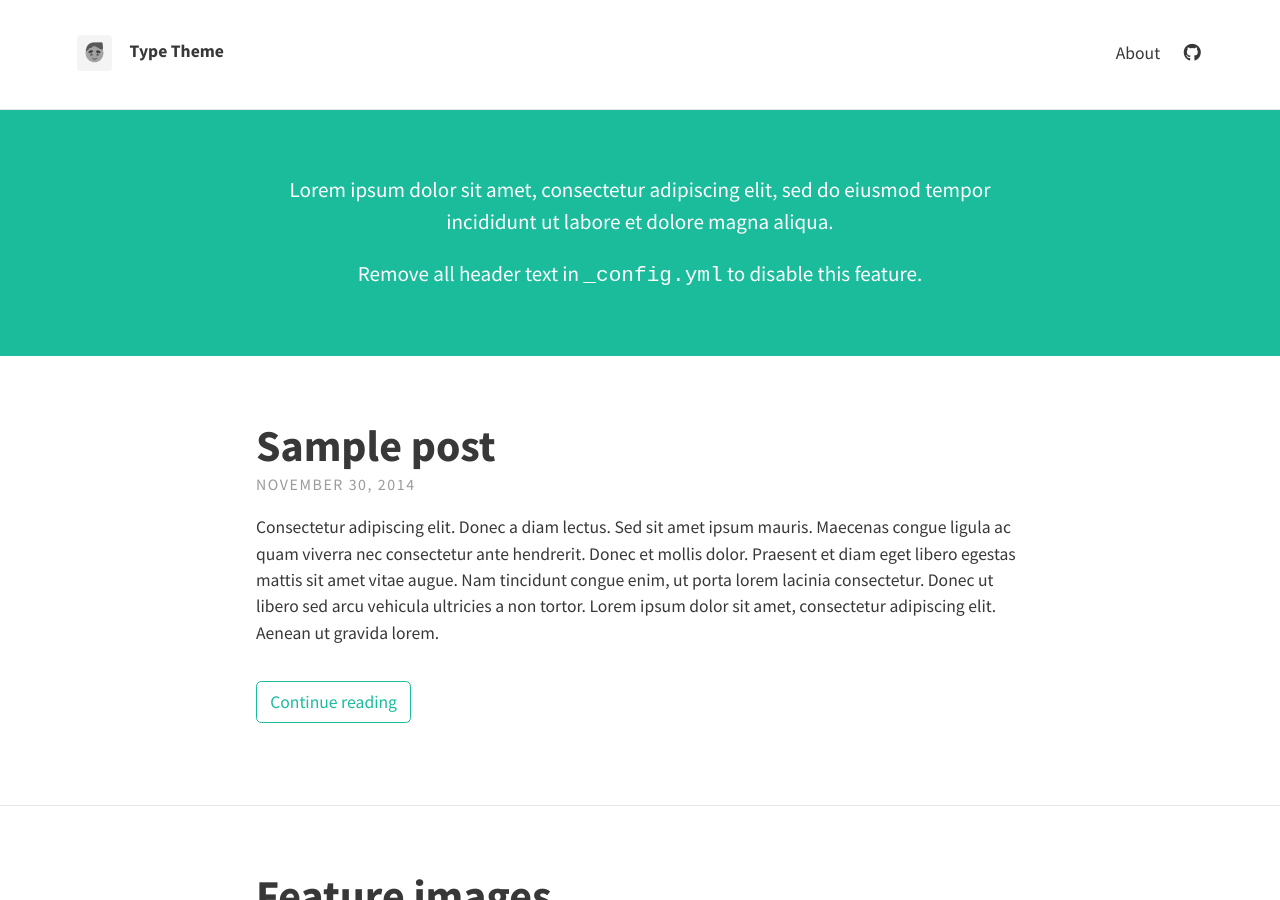
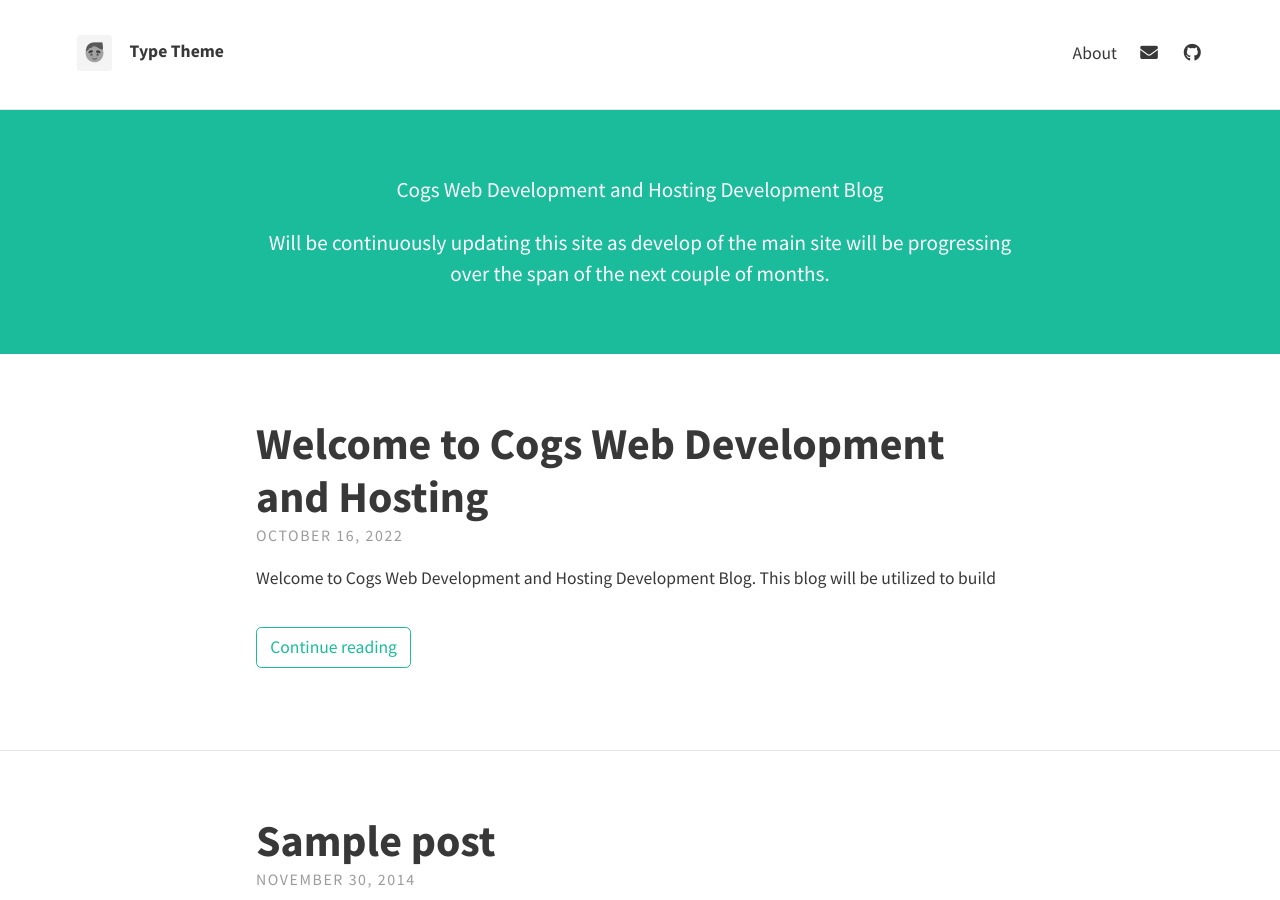
Before and after one commit to BigBoss424/cogswebdevblog, a Jekyll site: the page built from index.html, in a window 1280 px wide and 900 px high. Built offline with Jekyll 4.4.1, drawn with Linux system fonts in a browser that asks for light colours; nearby versions of some CDN libraries; the list of posts is cut into pages by our own code.

Commit message:
Made some changes to a few files, the config and added a post.

```diff
--- a/_config.yml
+++ b/_config.yml
@@ -1,6 +1,6 @@
 # SITE CONFIGURATION
-baseurl: "/type-theme"
-url: "https://rohanchandra.github.io/"
+baseurl: "/"
+url: "https://bigboss424.github.io/cogswebdevblog/"
 
 # THEME-SPECIFIC CONFIGURATION
 theme_settings:
@@ -9,27 +9,29 @@ theme_settings:
   avatar: assets/img/avatar.png
   favicon: assets/favicon.ico
   gravatar: # Email MD5 hash
-  description: "A website with blog posts and pages" # used by search engines
+  description: "Cogs Web Development and Hosting Development Blog" # used by search engines
 
   # Header and footer text
   header_text: >
-     <p>Lorem ipsum dolor sit amet, consectetur adipiscing elit, sed do eiusmod tempor incididunt ut labore et dolore magna aliqua.</p>
+     <p>Cogs Web Development and Hosting Development Blog</p>
 
-     <p>Remove all header text in <code>_config.yml</code> to disable this feature.</p>
+     <p>Will be continuously updating this site as develop of the main
+        site will be progressing over the span of the next couple of months.
+     </p>
   header_text_feature_image:
   footer_text: >
    Powered by <a href="https://jekyllrb.com/">Jekyll</a> with <a href="https://github.com/rohanchandra/type-theme">Type Theme</a>
 
   # Icons
   rss: false
-  email_address: # Full email address, e.g. "sam@example.com"
+  email_address: ajones061392@yahoo.com # Full email address, e.g. "sam@example.com"
   behance:
   bitbucket:
   dribbble:
   facebook:
   flickr:
   gitlab:
-  github: "rohanchandra/type-theme"
+  github: "bigboss424/cogswebdevblog"
   gitter:
   google_plus:
   instagram:
--- a/_includes/head.html
+++ b/_includes/head.html
@@ -6,7 +6,7 @@
 	<meta name="viewport" content="width=device-width, initial-scale=1">
 
 	<!-- CSS -->
-	<link rel="stylesheet" href="{{ "/assets/css/main.css" | relative_url }}">
+	<link rel="stylesheet" href="{{ "../assets/css/main.css" | relative_url }}">
 
 	<!--Favicon-->
 	<link rel="shortcut icon" href="{{ site.baseurl }}/{{ site.theme_settings.favicon }}" type="image/x-icon">
--- /dev/null
+++ b/_posts/2022-10-16-welcome-post.md
@@ -0,0 +1,6 @@
+---
+layout: post
+title: Welcome to Cogs Web Development and Hosting
+---
+
+Welcome to Cogs Web Development and Hosting Development Blog. This blog will be utilized to build
```
